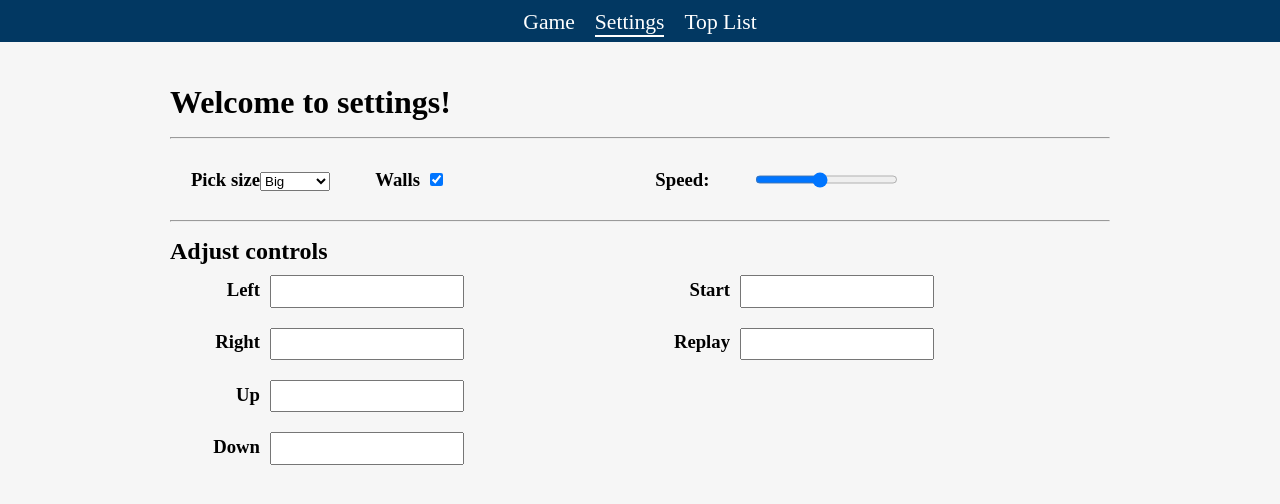
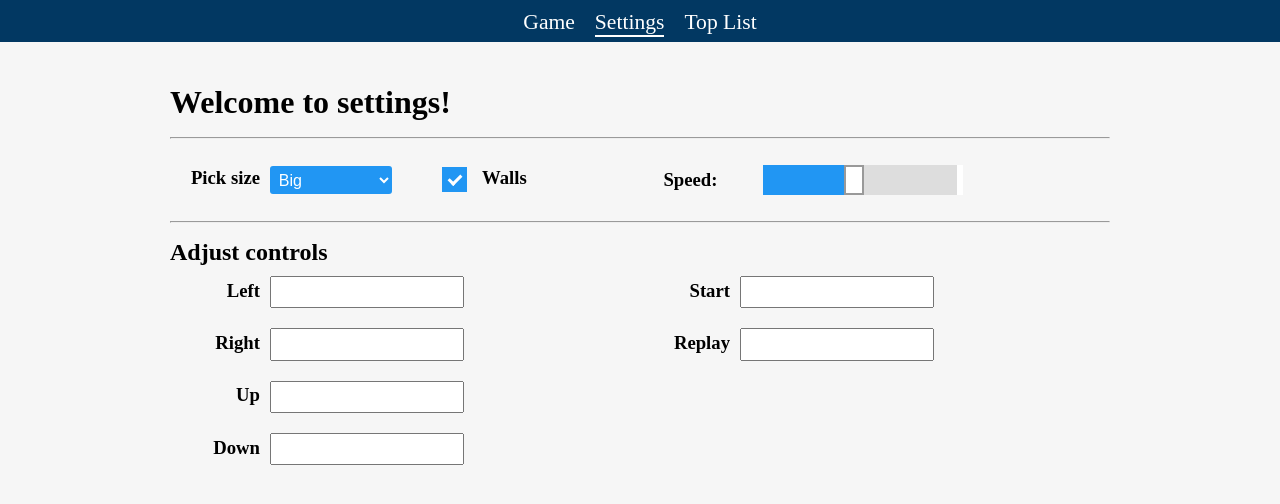
Before and after one commit to deskosekulovic/Snake, a React app: page /settings in a window 1280 px wide. Shown: the top 504 px of the page. Built offline with nearby package versions, Linux system fonts and the light colour scheme.

Commit message:
styled form elements

```diff
--- a/src/components/Settings.js
+++ b/src/components/Settings.js
@@ -6,6 +6,9 @@ import StyledSettings, {
   Block2,
   Block3
 } from '../styles/StyledSettings';
+import Select from '../styles/formElements/Select';
+import Checkbox from '../styles/formElements/Checkbox';
+import Slider from '../styles/formElements/Slider';
 
 class Settings extends Component {
   render() {
@@ -17,22 +20,25 @@ class Settings extends Component {
           <Block1>
             <label>
               <h3>Pick size</h3>
-              <span>
+              <Select>
                 <select value="" name="size">
                   <option value="40">Big</option>
                   <option value="30">Medium</option>
                   <option value="20">Small</option>
                 </select>
-              </span>
+              </Select>
             </label>
             <label>
-              <h3>Walls</h3>
-              <input type="checkbox" name="walls" checked="false" />
+              <Checkbox>
+                <h3>Walls</h3>
+                <input type="checkbox" name="walls" checked="false" />
+                <span className="checkmark" />
+              </Checkbox>
             </label>
           </Block1>
           <Block3>
             <h3>Speed: </h3>
-            <input type="range" min="10" max="100" step="10" name="speed" />
+            <Slider type="range" min="10" max="100" step="10" name="speed" />
           </Block3>
         </Form1>
         <hr />
--- /dev/null
+++ b/src/styles/formElements/Checkbox.js
@@ -0,0 +1,49 @@
+import styled from 'styled-components';
+
+export default styled.label`
+  position: relative;
+  padding-left: 35px;
+  cursor: pointer;
+  font-size: 16px;
+
+  input {
+    position: absolute;
+    opacity: 0;
+    cursor: pointer;
+    height: 0;
+    width: 0;
+  }
+
+  .checkmark {
+    position: absolute;
+    top: 0px;
+    left: 40px;
+    height: 25px;
+    width: 25px;
+    background-color: #ddd;
+  }
+
+  input:checked ~ .checkmark {
+    background-color: ${props => props.theme.formElementBackground};
+  }
+
+  .checkmark:after {
+    content: '';
+    position: absolute;
+    display: none;
+  }
+
+  input:checked ~ .checkmark:after {
+    display: block;
+  }
+
+  .checkmark:after {
+    left: 9px;
+    top: 5px;
+    width: 5px;
+    height: 10px;
+    border: solid white;
+    border-width: 0 3px 3px 0;
+    transform: rotate(45deg);
+  }
+`;
--- /dev/null
+++ b/src/styles/formElements/Select.js
@@ -0,0 +1,24 @@
+import styled from 'styled-components';
+
+export default styled.span`
+  display: inline;
+  vertical-align: middle;
+  margin: 10px;
+
+  select {
+    background-color: ${props => props.theme.formElementBackground};
+    color: ${props => props.theme.color};
+    font-size: inherit;
+    padding: 0.3em;
+    padding-right: 2.5em;
+    border: 0;
+    margin: 0;
+    border-radius: 3px;
+    text-indent: 0.01px;
+    text-overflow: '';
+    cursor: pointer;
+    &:hover {
+      opacity: 0.9;
+    }
+  }
+`;
--- /dev/null
+++ b/src/styles/formElements/Slider.js
@@ -0,0 +1,24 @@
+import styled from 'styled-components';
+
+export default styled.input`
+  margin: auto;
+  -webkit-appearance: none;
+  position: relative;
+  overflow: hidden;
+  height: 30px;
+  width: 200px;
+  cursor: pointer;
+
+  ::-webkit-slider-runnable-track {
+    background: #ddd;
+  }
+
+  ::-webkit-slider-thumb {
+    -webkit-appearance: none;
+    width: 20px;
+    height: 30px;
+    background: #fff;
+    box-shadow: -100vw 0 0 100vw ${props => props.theme.formElementBackground};
+    border: 2px solid #999;
+  }
+`;
--- a/src/styles/index.js
+++ b/src/styles/index.js
@@ -14,5 +14,6 @@ export default createGlobalStyle`
 export const theme = {
   fontSize: '18px',
   color: 'white',
-  navigationBackground: '#023862'
+  navigationBackground: '#023862',
+  formElementBackground: '#2196f3'
 };
```
